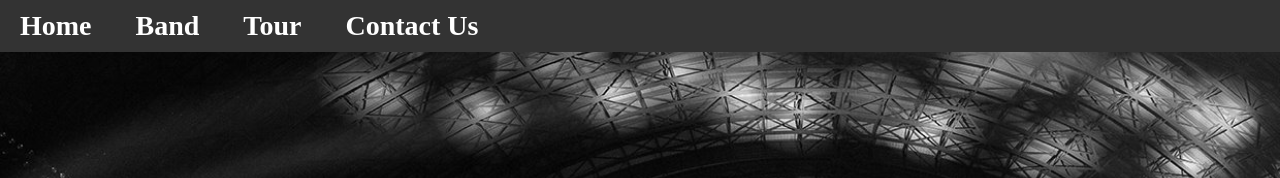
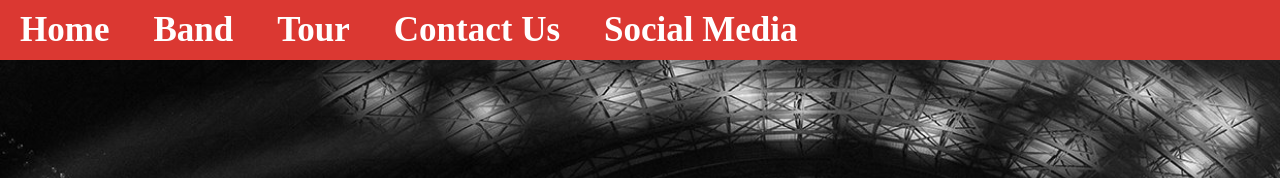
Before and after one commit to OfficialAnjaW/assignment6-weigelt-anja, a plain HTML site: page index.html in a window 1280 px wide. Shown: the top 178 px of the page. Drawn offline with nearby package versions, Linux system fonts and the light colour scheme.

Commit message:
header new bkgr color, font size & social link

```diff
--- a/index.html
+++ b/index.html
@@ -29,6 +29,7 @@
           <li><a href="#band">Band</a></li>
           <li><a href="#tour">Tour</a></li>
           <li><a href="#contact-us">Contact Us</a></li>
+					<li><a href="#social">Social Media</a></li>
         </ul>
       </nav>
     </header>
@@ -172,7 +173,7 @@
     </main>
 
     <footer>
-      <div class="socialmedia">
+      <div class="socialmedia" id="social">
         <a href="https://twitter.com/foofighters" target="_blank"><img src="images/twitter.png" alt="twitter" title="Twitter" /></a>
 
         <a href="https://www.facebook.com/foofighters/" target="_blank"><img src="images/facebook.png" alt="facebook" title="facebook" /></a>
--- a/style/style.css
+++ b/style/style.css
@@ -27,7 +27,7 @@ p {
 *=========================================*/
 
 header {
-  background: #333;
+  background: #db3832;
   position: fixed;
   left: 0;
   right: 0;
@@ -42,7 +42,7 @@ header nav a {
   color: white;
   text-decoration: none;
   font-weight: bold;
-  font-size: 28px;
+  font-size: 35px;
   margin: 0 20px;
 }
 
```
